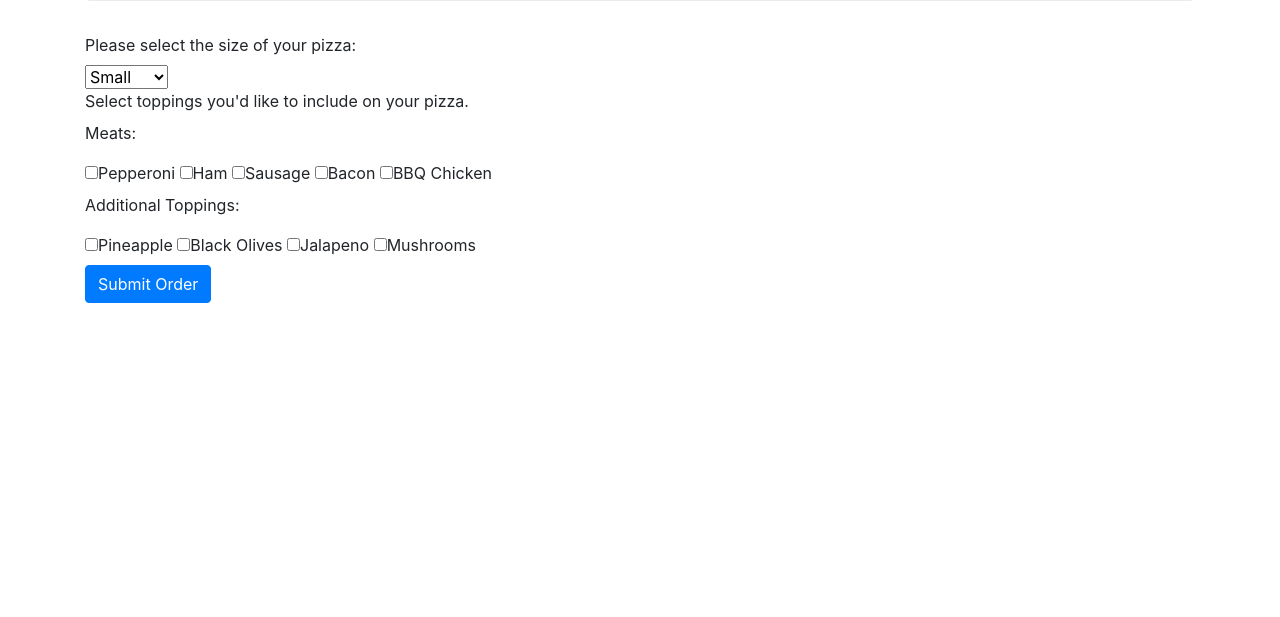
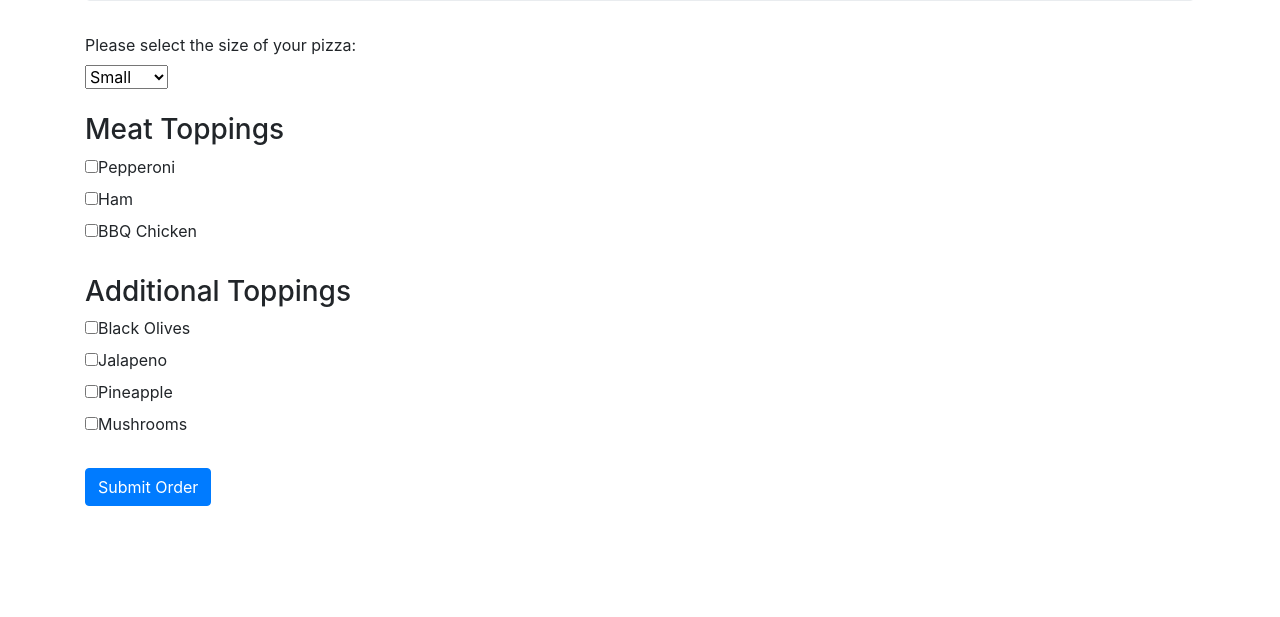
Before and after one commit to crlucero/order-pizza, a plain HTML site: page index.html in a window 1280 px wide. Shown: the part 183-800 px from the top of the page. Drawn offline with nearby package versions, Linux system fonts and the light colour scheme.

Commit message:
This commit updates HTML content.

```diff
--- a/css/styles.css
+++ b/css/styles.css
@@ -0,0 +1,3 @@
+.jumbotron {
+    text-align: center;
+}
--- a/index.html
+++ b/index.html
@@ -4,7 +4,7 @@
     <title>Pizza Order</title>
     <link href="css/bootstrap.css" rel="stylesheet" type="text/css">
     <link href="css/styles.css" rel="stylesheet" type="text/css">
-    <script src="js/jquery-3.3..5.js"></script>
+    <script src="js/jquery-3.3.1.js"></script>
     <script src="js/scripts.js"></script>
 </head>
 <body>
@@ -12,7 +12,7 @@
 
     <div class="container">
         <div class="jumbotron">
-            <h1>Pizza</h1>
+            <h1>Cristian's Pizza Kitchen</h1>
         </div>
         <form id="form">
             <label for="pizza-size">Please select the size of your pizza: </label>
@@ -24,30 +24,41 @@
                 </select>
             </div>
 
+            <br>
+
             <div id="pizzaToppings">
-            <label for="pizz-topping">Select toppings you'd like to include on your pizza.</label>
-                <div>
-                    <p>Meats:</p>
-                    <label class="checkbox-inline"><input type="checkbox" value=".5">Pepperoni</label>
-                    <label class="checkbox-inline"><input type="checkbox" value=".5">Ham</label>
-                    <label class="checkbox-inline"><input type="checkbox" value=".5">Sausage</label>
-                    <label class="checkbox-inline"><input type="checkbox" value=".5">Bacon</label>
-                    <label class="checkbox-inline"><input type="checkbox" value=".5">BBQ Chicken</label>
-                 </div>
+                    <div class="checkbox">
+                        <h3>Meat Toppings</h3>
+                            <label><input type="checkbox" value=".5">Pepperoni</label>
+                          </div>
+                          <div class="checkbox">
+                            <label><input type="checkbox" value=".5">Ham</label>
+                          </div>
+                          <div class="checkbox">
+                            <label><input type="checkbox" value=".5">BBQ Chicken</label>
+                          </div>
+                    </div>
 
-                 <p>Additional Toppings:</p>
-                 <div>
-                    <label class="checkbox-inline"><input type="checkbox" value=".25">Pineapple</label>
-                    <label class="checkbox-inline"><input type="checkbox" value=".25">Black Olives</label>
-                    <label class="checkbox-inline"><input type="checkbox" value=".25">Jalapeno</label>
-                    <label class="checkbox-inline"><input type="checkbox" value=".25">Mushrooms</label>
-                </div>
-            </div>
+                    <br>
 
-            <button type="submit" class="btn btn-primary">Submit Order</button>
+                 <div class="checkbox">
+                     <h3>Additional Toppings</h3>
+                        <label><input type="checkbox" value=".25">Black Olives</label>
+                      </div>
+                      <div class="checkbox">
+                        <label><input type="checkbox" value=".25">Jalapeno</label>
+                      </div>
+                      <div class="checkbox">
+                        <label><input type="checkbox" value=".25">Pineapple</label>
+                      </div>
+                      <div class="checkbox">
+                        <label><input type="checkbox" value=".25">Mushrooms</label>
+                      </div>
 
+                      <br>
+
+                <button type="submit" class="btn btn-primary">Submit Order</button>
         </form>
-
     </div>
 </body>
 </html>
--- a/js/scripts.js
+++ b/js/scripts.js
@@ -35,7 +35,9 @@ Pizza.prototype.getPrice = function() {
 // Front End
 $(document).ready(function() {
     event.preventDefault();
-
-
-
+$("form#form").submit(functoin(event) {
+    var selectedPizzaSize = $("select#pizzaSize").children("option:selected").val();
+    var selectedToppings = [];
+        $("input[type=checkbox][name=]
+    }
 });
```
